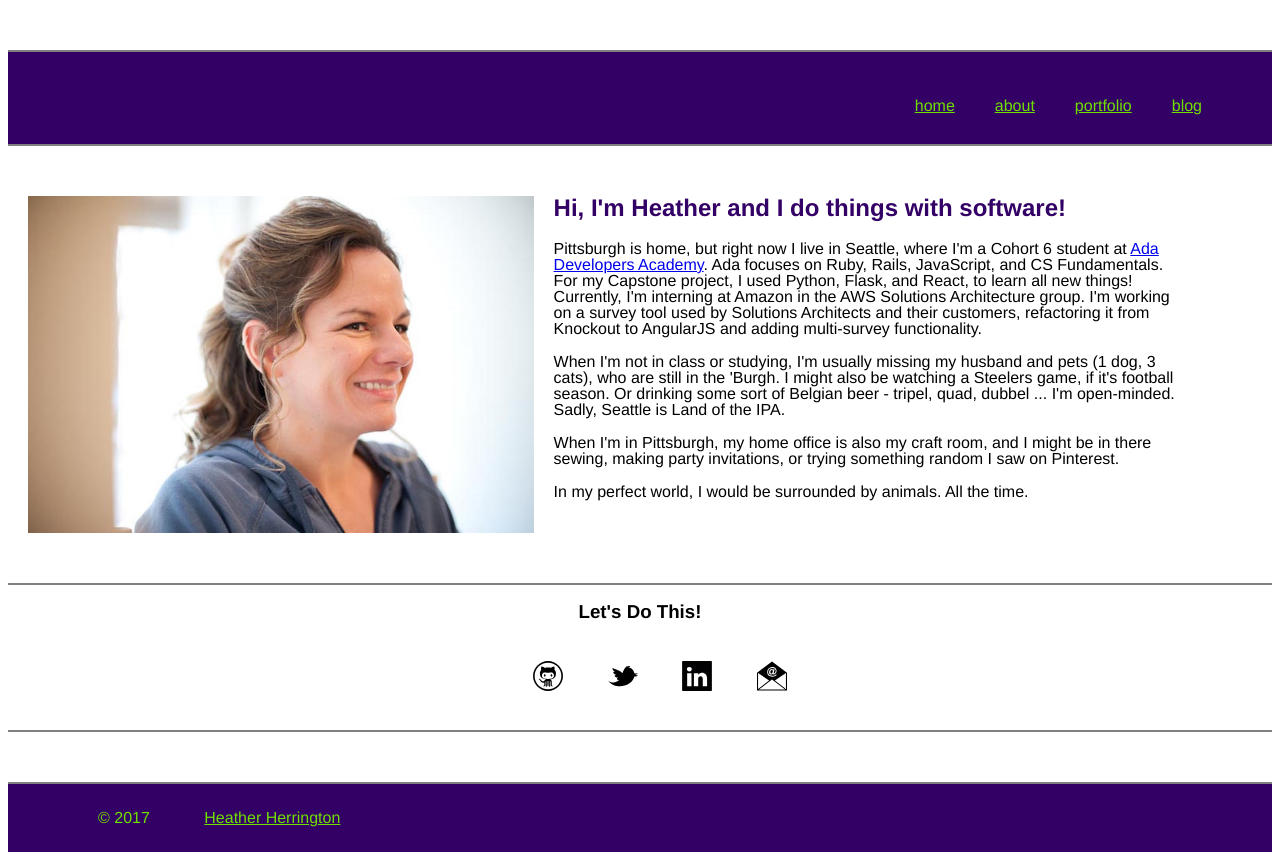
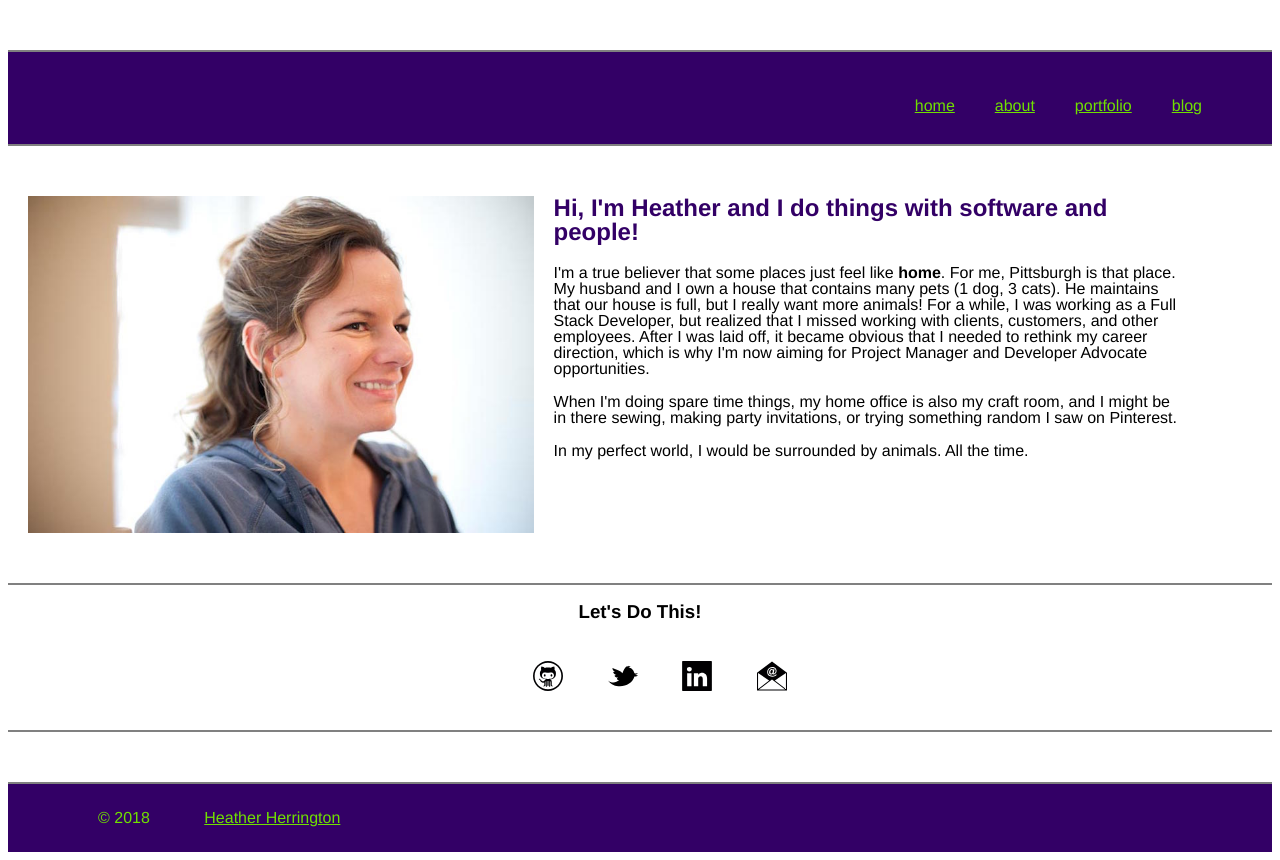
Before and after one commit to heatherherrington/heatherherrington.github.io, a plain HTML site: page about.html in a window 1280 px wide. Drawn offline with Linux system fonts and the light colour scheme.

Commit message:
Update current work status

```diff
--- a/about.html
+++ b/about.html
@@ -3,7 +3,7 @@
   <head>
     <link rel="stylesheet" href="styles/style.css" media="screen" title="no title">
     <meta charset="utf-8">
-    <title>Heather's Coding Journey</title>
+    <title>Heather's Professional Journey</title>
   </head>
   <body>
     <header class="not-index">
@@ -27,15 +27,12 @@
     <main>
       <article class="about-me">
         <img src="images/me.jpg" alt="Large image of Heather Herrington" />
-        <h2>Hi, I'm Heather and I do things with software!</h2>
+        <h2>Hi, I'm Heather and I do things with software and people!</h2>
         <p>
-          Pittsburgh is home, but right now I live in Seattle, where I'm a Cohort 6 student at <a href="http://adadevelopersacademy.org/">Ada Developers Academy</a>. Ada focuses on Ruby, Rails, JavaScript, and CS Fundamentals. For my Capstone project, I used Python, Flask, and React, to learn all new things! Currently, I'm interning at Amazon in the AWS Solutions Architecture group. I'm working on a survey tool used by Solutions Architects and their customers, refactoring it from Knockout to AngularJS and adding multi-survey functionality.
+          I'm a true believer that some places just feel like <strong>home</strong>. For me, Pittsburgh is that place. My husband and I own a house that contains many pets (1 dog, 3 cats). He maintains that our house is full, but I really want more animals! For a while, I was working as a Full Stack Developer, but realized that I missed working with clients, customers, and other employees. After I was laid off, it became obvious that I needed to rethink my career direction, which is why I'm now aiming for Project Manager and Developer Advocate opportunities.
         </p>
         <p>
-          When I'm not in class or studying, I'm usually missing my husband and pets (1 dog, 3 cats), who are still in the 'Burgh. I might also be watching a Steelers game, if it's football season. Or drinking some sort of Belgian beer - tripel, quad, dubbel ... I'm open-minded. Sadly, Seattle is Land of the IPA.
-        </p>
-        <p>
-          When I'm in Pittsburgh, my home office is also my craft room, and I might be in there sewing, making party invitations, or trying something random I saw on Pinterest.
+          When I'm doing spare time things, my home office is also my craft room, and I might be in there sewing, making party invitations, or trying something random I saw on Pinterest.
         </p>
         <p>
           In my perfect world, I would be surrounded by animals. All the time.
@@ -63,7 +60,7 @@
     <footer>
       <ul>
         <li>
-          &copy; 2017
+          &copy; 2018
         </li>
         <li>
           <a href="mailto:redherring@gmail.com">Heather Herrington</a>
```
Also changed, not shown: code-journal.html (+1 -1 lines), index.html (+3 -3 lines), portfolio.html (+1 -1 lines).
